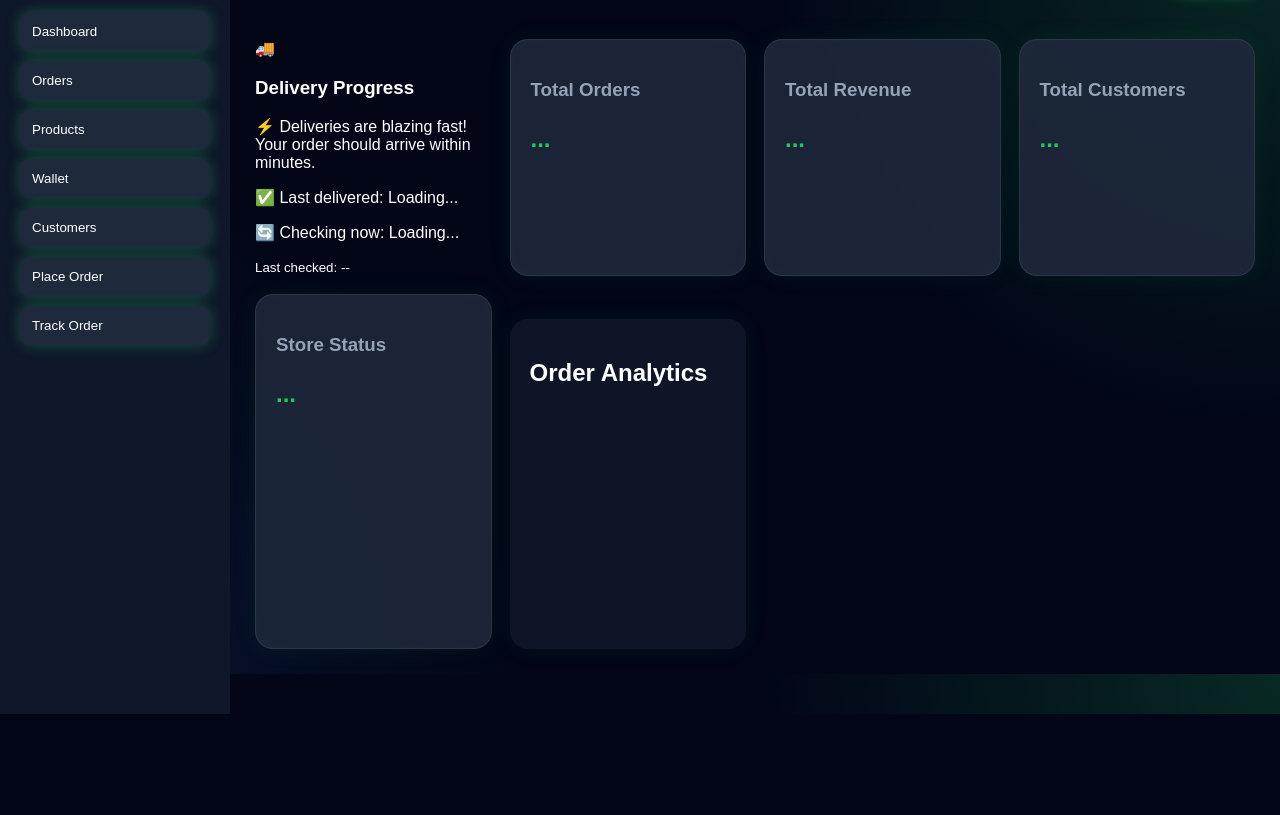
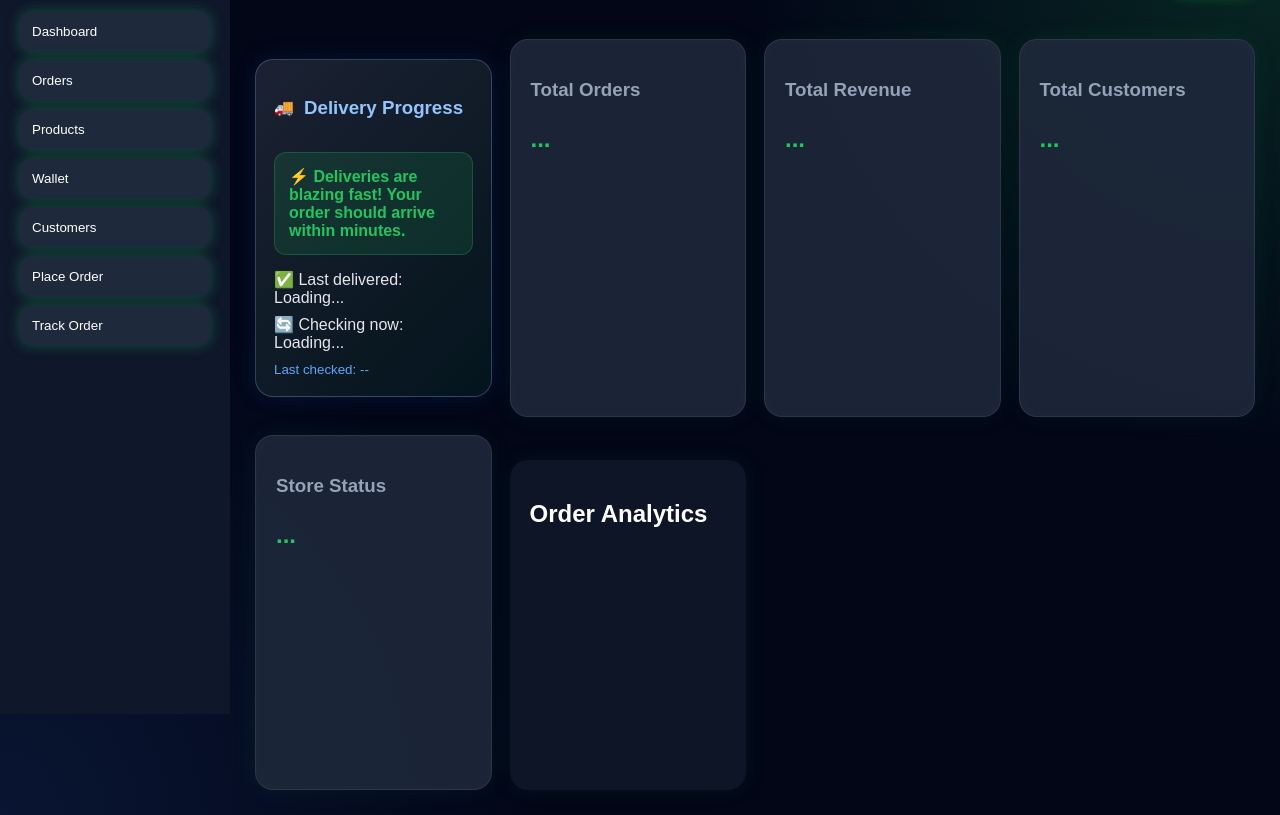
Before and after one commit to cmdtoxic12/Datamart-Store-Front, a plain HTML site: page index.html in a window 1280 px wide. Shown: the part 86-901 px from the top of the page. Before the commit the page ends 800 px from the top, so only its background shows below. Drawn offline with nearby package versions, Linux system fonts and the light colour scheme; no server answers.

Commit message:
Add CSS styles for delivery progress card
Added styles for delivery progress card and related elements.

```diff
--- a/index.html
+++ b/index.html
@@ -15,6 +15,41 @@
 #ordersChart {
   width: 100% !important;
   max-height: 280px;
+}
+
+  .delivery-progress-card {
+  background: linear-gradient(135deg, rgba(219,234,254,0.12), rgba(34,197,94,0.08));
+  border: 1px solid rgba(147,197,253,0.25);
+  border-radius: 18px;
+  padding: 18px;
+  margin: 20px 0;
+  box-shadow: 0 0 25px rgba(59,130,246,0.12);
+}
+
+.progress-title {
+  display: flex;
+  align-items: center;
+  gap: 10px;
+  color: #93c5fd;
+}
+
+.speed-box {
+  margin: 15px 0;
+  background: rgba(34,197,94,0.13);
+  border: 1px solid rgba(34,197,94,0.25);
+  padding: 14px;
+  border-radius: 12px;
+  color: #22c55e;
+  font-weight: bold;
+}
+
+.progress-line p {
+  margin: 8px 0;
+  color: #e5e7eb;
+}
+
+.progress-line small {
+  color: #60a5fa;
 }
   </style>
 
```
